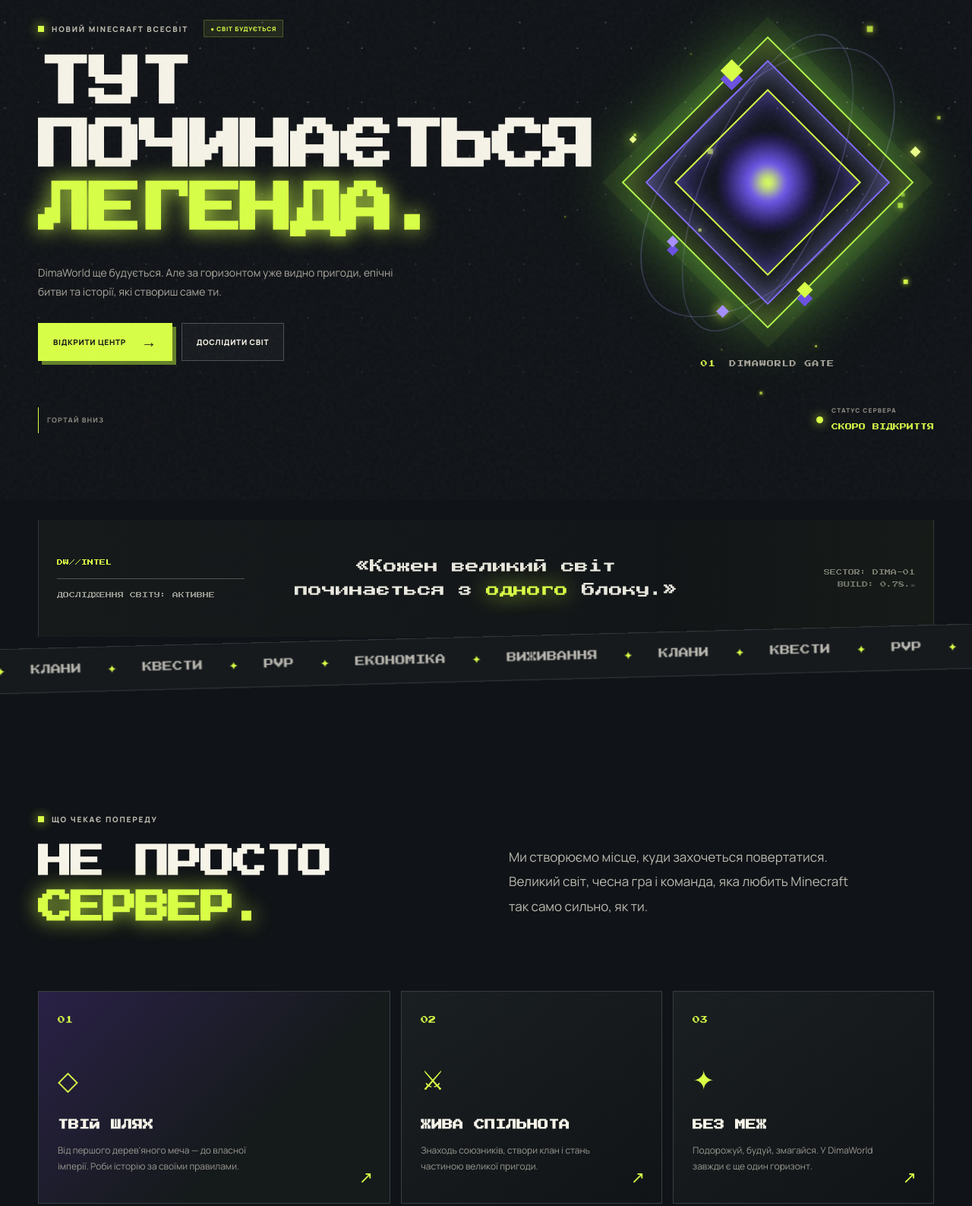
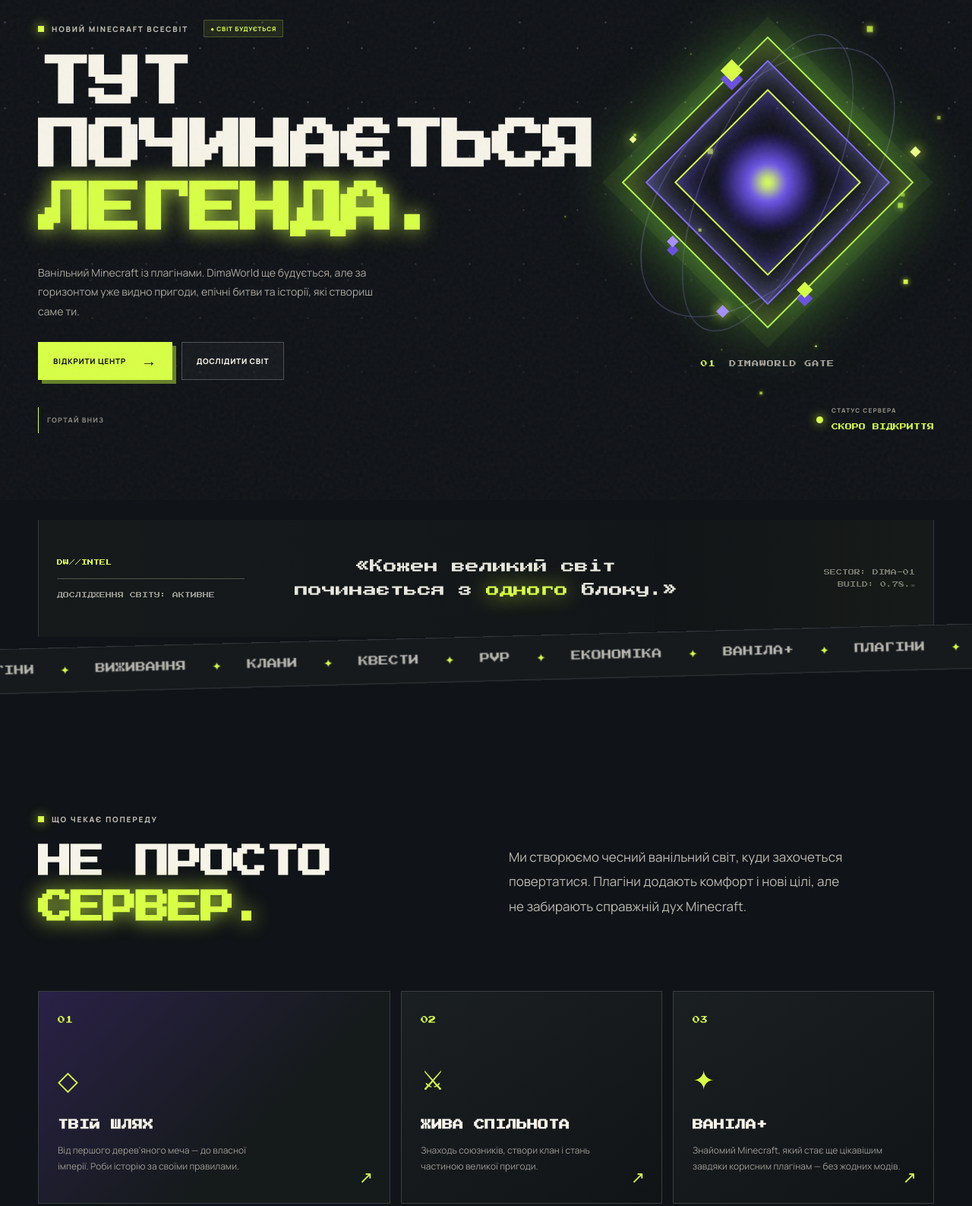
Before and after one commit to DimaWorld651/DimaWorld, a plain HTML site: page index.html in a window 1280 px wide. Shown: the part 142-1729 px from the top of the page at 76% size. Drawn offline with Linux system fonts and the light colour scheme.

Commit message:
Add files via upload

```diff
--- a/index.html
+++ b/index.html
@@ -29,7 +29,7 @@
         <div class="hero-copy">
           <p class="eyebrow"><i></i> НОВИЙ MINECRAFT ВСЕСВІТ <span class="build-tag">● СВІТ БУДУЄТЬСЯ</span></p>
           <h1>ТУТ<br />ПОЧИНАЄТЬСЯ<br /><em>ЛЕГЕНДА.</em></h1>
-          <p class="hero-text">DimaWorld ще будується. Але за горизонтом уже видно пригоди, епічні битви та історії, які створиш саме ти.</p>
+          <p class="hero-text">Ванільний Minecraft із плагінами. DimaWorld ще будується, але за горизонтом уже видно пригоди, епічні битви та історії, які створиш саме ти.</p>
           <div class="hero-actions">
             <button class="button primary command-button" id="openCommand">ВІДКРИТИ ЦЕНТР <b>→</b></button>
             <a class="button ghost" href="#about">ДОСЛІДИТИ СВІТ</a>
@@ -55,15 +55,15 @@
 
       <section class="intel container"><div class="intel-label"><span>DW//INTEL</span><i></i><b>ДОСЛІДЖЕННЯ СВІТУ: АКТИВНЕ</b></div><div class="intel-quote">«Кожен великий світ починається з <em>одного</em> блоку.»</div><div class="intel-code">SECTOR: DIMA-01<br />BUILD: 0.78.∞</div></section>
 
-      <section class="ticker" aria-label="Особливості"><div>ВИЖИВАННЯ <b>✦</b> КЛАНИ <b>✦</b> КВЕСТИ <b>✦</b> PVP <b>✦</b> ЕКОНОМІКА <b>✦</b> ВИЖИВАННЯ <b>✦</b> КЛАНИ <b>✦</b> КВЕСТИ <b>✦</b> PVP <b>✦</b> ЕКОНОМІКА <b>✦</b></div></section>
+      <section class="ticker" aria-label="Особливості"><div>ВАНІЛА+ <b>✦</b> ПЛАГІНИ <b>✦</b> ВИЖИВАННЯ <b>✦</b> КЛАНИ <b>✦</b> КВЕСТИ <b>✦</b> PVP <b>✦</b> ЕКОНОМІКА <b>✦</b> ВАНІЛА+ <b>✦</b> ПЛАГІНИ <b>✦</b> ВИЖИВАННЯ <b>✦</b> КЛАНИ <b>✦</b> КВЕСТИ <b>✦</b> PVP <b>✦</b> ЕКОНОМІКА <b>✦</b></div></section>
 
       <section class="about container" id="about">
         <div class="section-heading"><p class="eyebrow"><i></i> ЩО ЧЕКАЄ ПОПЕРЕДУ</p><h2>НЕ ПРОСТО<br /><em>СЕРВЕР.</em></h2></div>
-        <p class="about-lead">Ми створюємо місце, куди захочеться повертатися. Великий світ, чесна гра і команда, яка любить Minecraft так само сильно, як ти.</p>
+        <p class="about-lead">Ми створюємо чесний ванільний світ, куди захочеться повертатися. Плагіни додають комфорт і нові цілі, але не забирають справжній дух Minecraft.</p>
         <div class="features">
           <article class="feature feature-large"><span class="feature-number">01</span><div class="feature-icon">◇</div><h3>ТВІЙ ШЛЯХ</h3><p>Від першого дерев’яного меча — до власної імперії. Роби історію за своїми правилами.</p><span class="feature-arrow">↗</span></article>
           <article class="feature"><span class="feature-number">02</span><div class="feature-icon">⚔</div><h3>ЖИВА СПІЛЬНОТА</h3><p>Знаходь союзників, створи клан і стань частиною великої пригоди.</p><span class="feature-arrow">↗</span></article>
-          <article class="feature"><span class="feature-number">03</span><div class="feature-icon">✦</div><h3>БЕЗ МЕЖ</h3><p>Подорожуй, будуй, змагайся. У DimaWorld завжди є ще один горизонт.</p><span class="feature-arrow">↗</span></article>
+          <article class="feature"><span class="feature-number">03</span><div class="feature-icon">✦</div><h3>ВАНІЛА+</h3><p>Знайомий Minecraft, який стає ще цікавішим завдяки корисним плагінам — без жодних модів.</p><span class="feature-arrow">↗</span></article>
         </div>
       </section>
 
```
